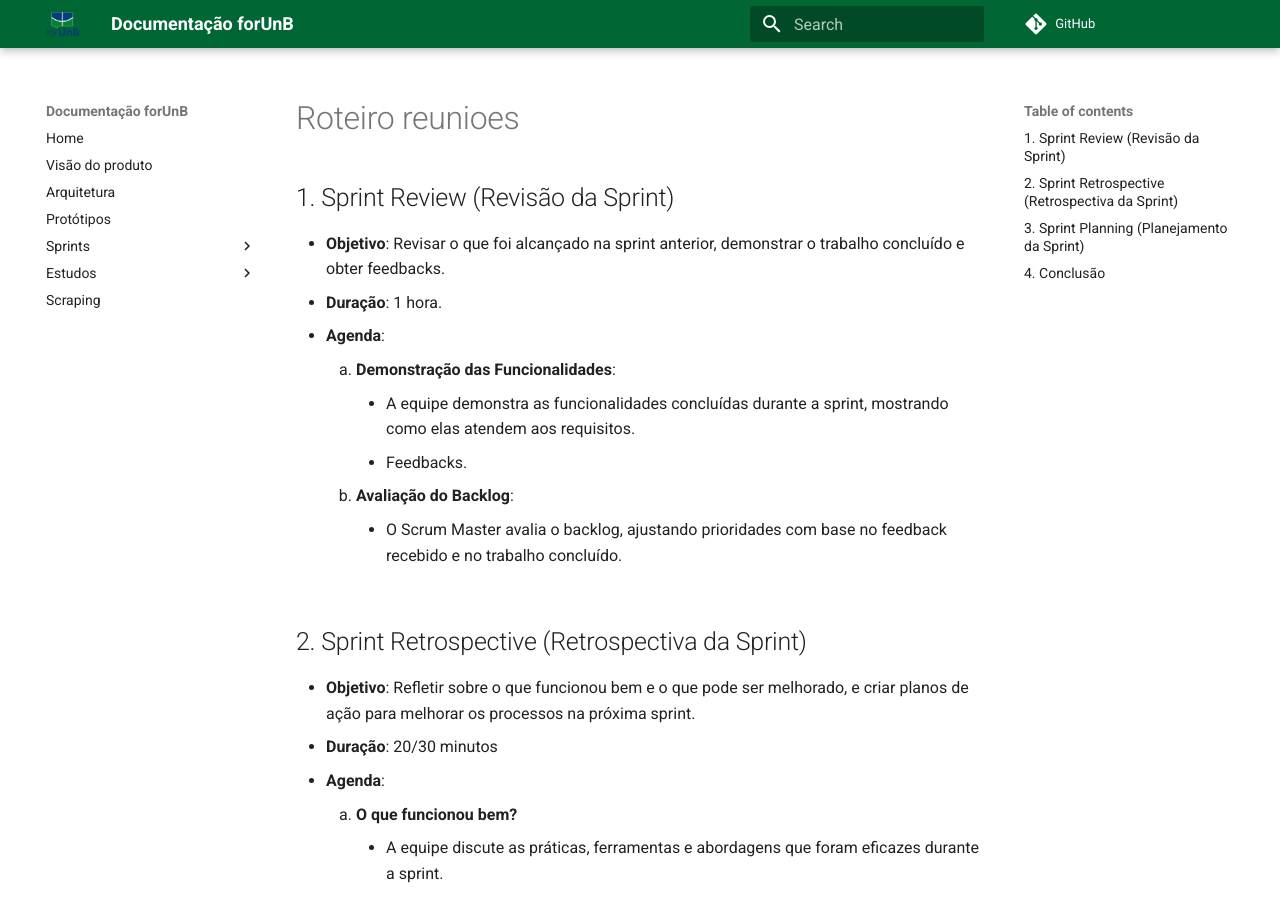
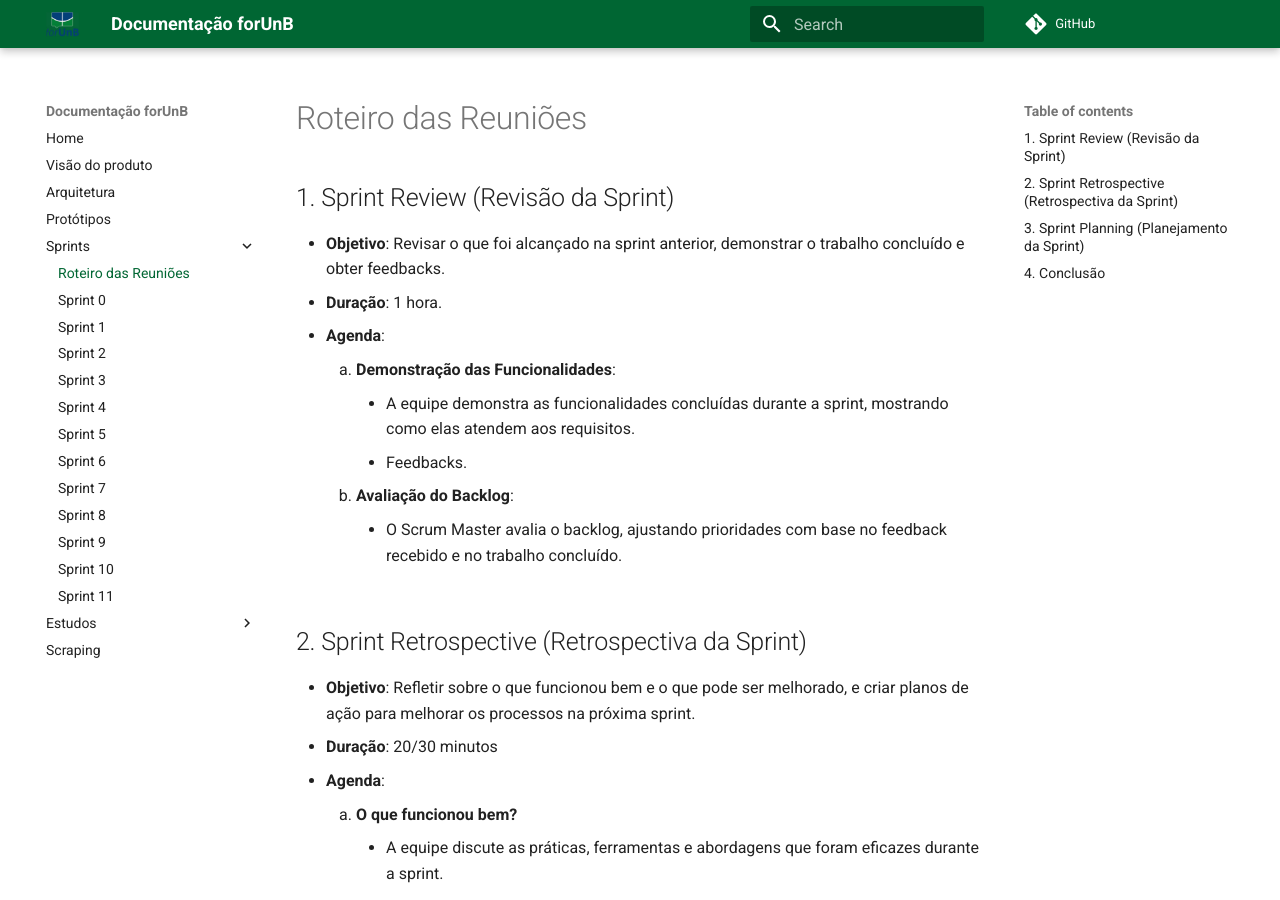
Before and after one commit to unb-mds/2024-1-forUnB, an MkDocs documentation site: the page built from docs/sprints/roteiro_reunioes.md, in a window 1280 px wide and 900 px high. Built offline with MkDocs 1.6.1 and Material for MkDocs 9.7.7, drawn with Linux system fonts in a browser that asks for light colours; comment, search, counter and statistics services are not loaded.

Commit message:
docs: adding roteiro reunioes

```diff
--- a/mkdocs.yml
+++ b/mkdocs.yml
@@ -18,6 +18,7 @@ nav:
   - Protótipos: prototipo/prototipo.md
 
   - Sprints:
+      - Roteiro das Reuniões: sprints/roteiro_reunioes.md
       - Sprint 0: sprints/sprint0.md
       - Sprint 1: sprints/sprint1.md
       - Sprint 2: sprints/sprint2.md
```
